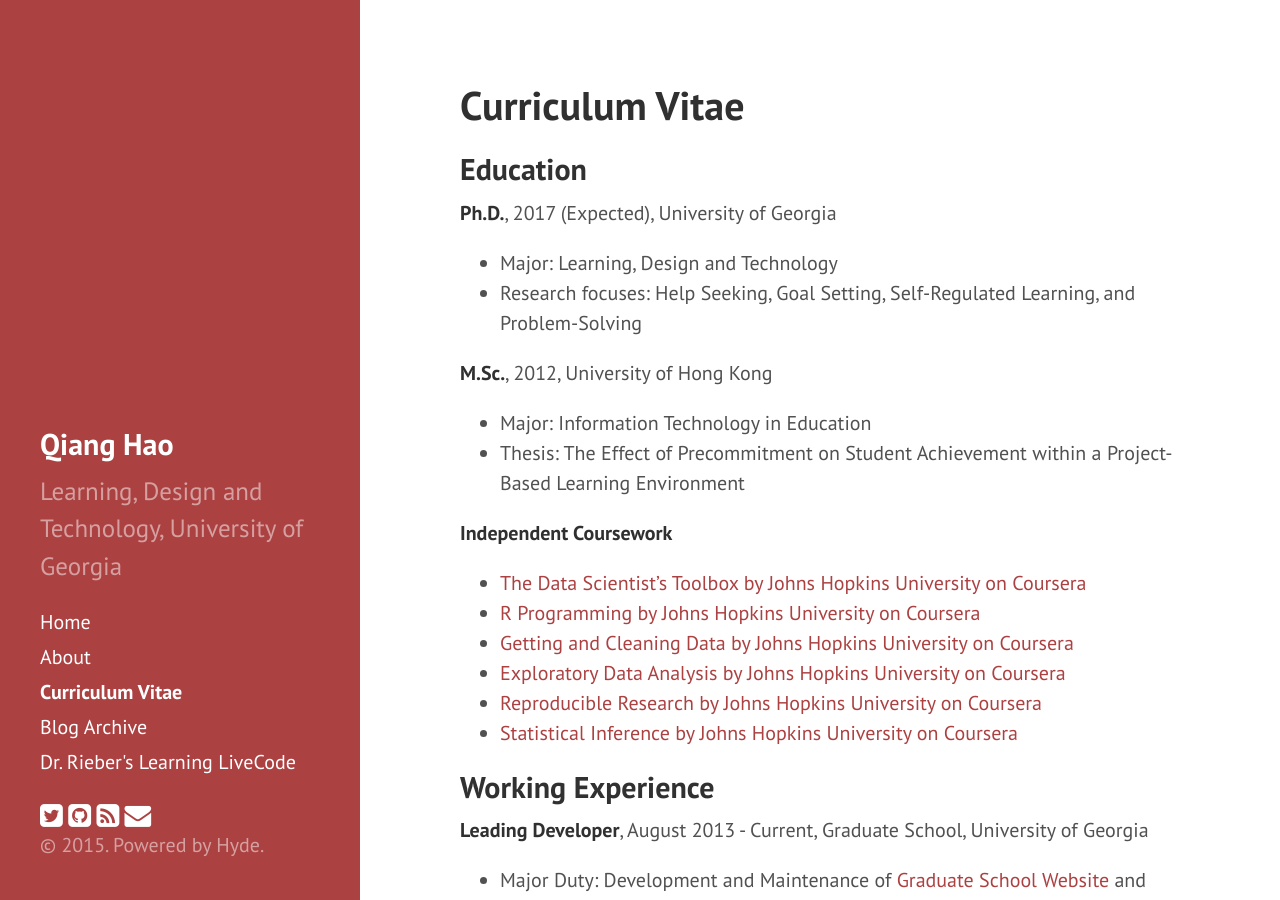
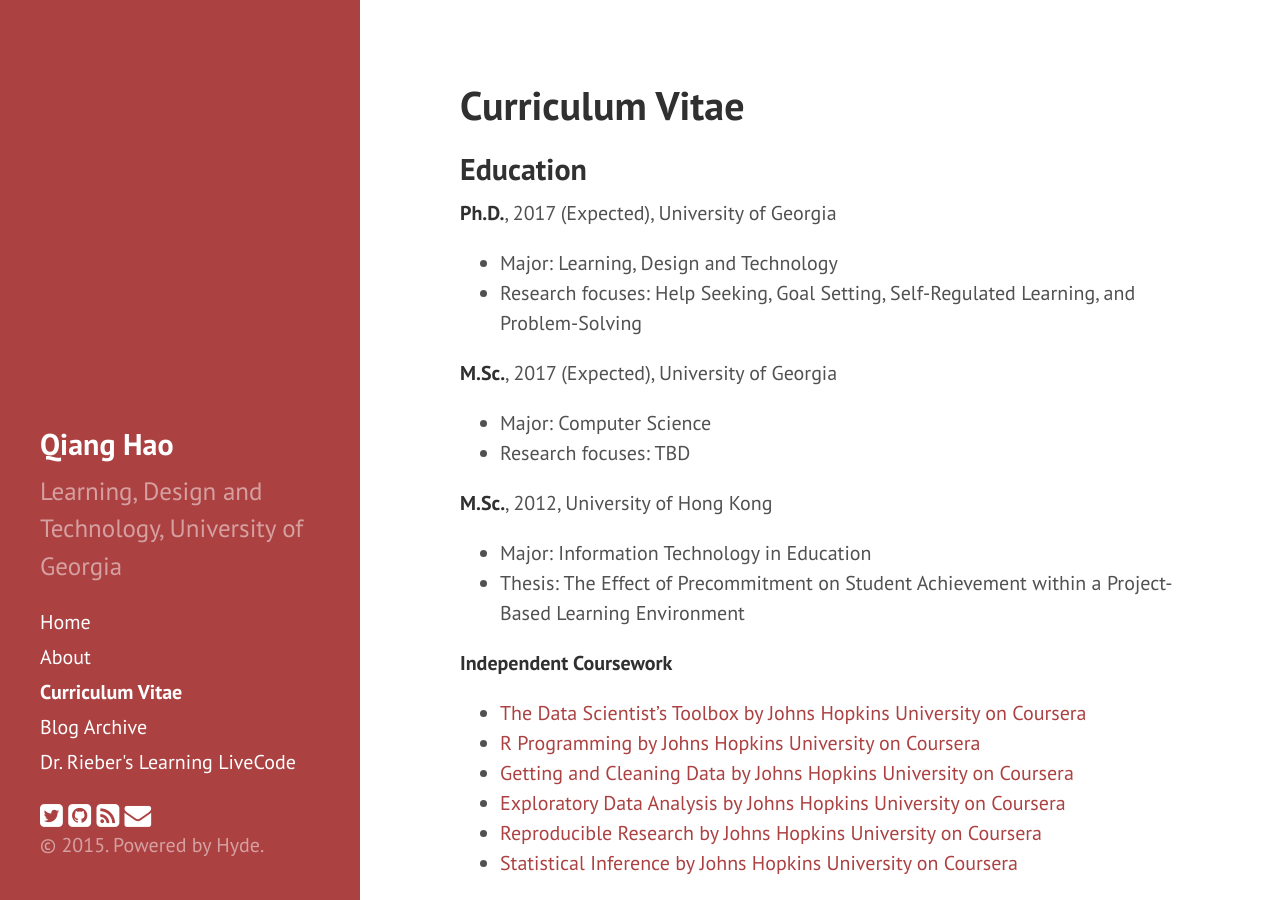
Before and after one commit to Neo-Hao/neo-hao.github.io, a Jekyll site: the page built from cv.md, in a window 1280 px wide and 900 px high. Built offline with Jekyll 4.4.1, drawn with Linux system fonts in a browser that asks for light colours; nearby versions of some CDN libraries; Markdown is read by kramdown in place of the engine named in the settings.

Commit message:
another degree

```diff
--- a/cv.md
+++ b/cv.md
@@ -9,6 +9,11 @@ title: Curriculum Vitae
 
 * Major: Learning, Design and Technology
 * Research focuses: Help Seeking, Goal Setting, Self-Regulated Learning, and Problem-Solving
+
+<strong>M.Sc.</strong>, 2017 (Expected), University of Georgia
+
+* Major: Computer Science
+* Research focuses: TBD
 
 <strong>M.Sc.</strong>, 2012, University of Hong Kong
 
```
